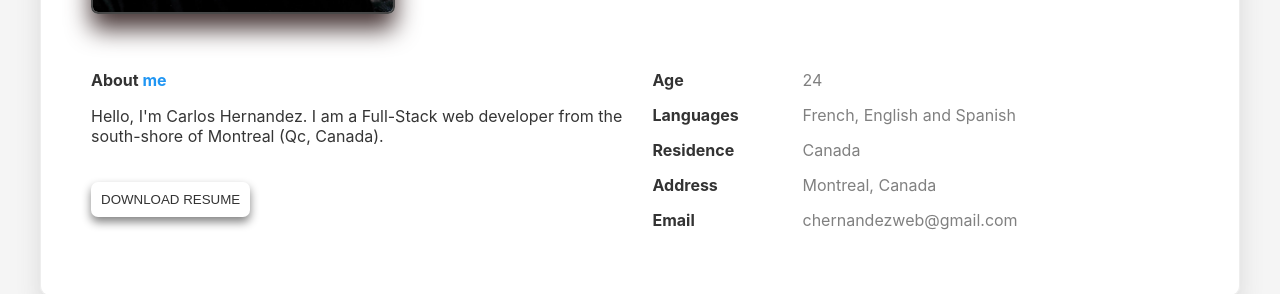
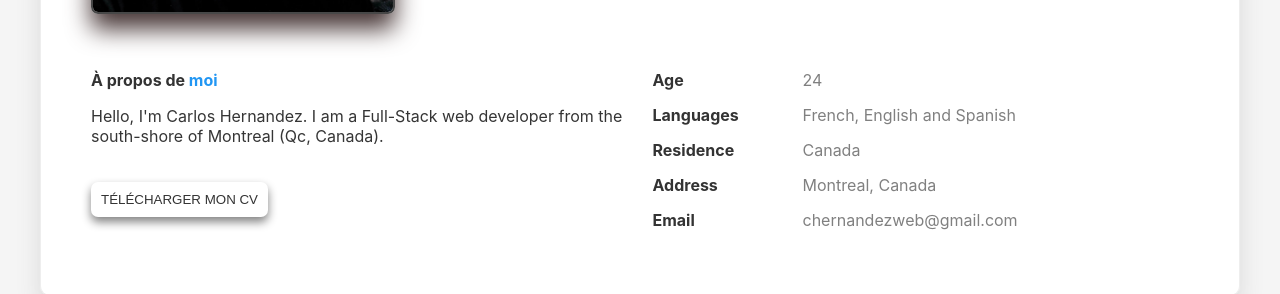
Before and after one commit to chernandezweb/portfolio-2022, a React (Create React App) app: page / in a window 1280 px wide. Shown: the part 481-775 px from the top of the page. Built offline with nearby package versions, Linux system fonts and the light colour scheme.

Commit message:
update some text translations

```diff
--- a/src/i18n.js
+++ b/src/i18n.js
@@ -8,11 +8,19 @@ const resources = {
     en: {
         translation: {
             "home-page-full-stack-dev": "Full-Stack Developer",
+            "home-page-about-me-label-1": "About",
+            "home-page-about-me-label-2": "me",
+            "home-page-about-me-text": "Hello, I'm Carlos Hernandez. I am a Full-Stack web developer from the south-shore of Montreal (Qc, Canada).",
+            "home-page-download-resume": "DOWNLOAD RESUME",
         }
     },
     fr: {
         translation: {
             "home-page-full-stack-dev": "Développeur Full-Stack",
+            "home-page-about-me-label-1": "À propos de",
+            "home-page-about-me-label-2": "moi",
+            "home-page-about-me-text": "Hello, I'm Carlos Hernandez. I am a Full-Stack web developer from the south-shore of Montreal (Qc, Canada).",
+            "home-page-download-resume": "TÉLÉCHARGER MON CV",
         }
     }
 };
--- a/src/pages/Home/Home.js
+++ b/src/pages/Home/Home.js
@@ -43,9 +43,9 @@ const Home = props => {
             </div>
             <div className="bottom-section">
                 <div className="about-me-side">
-                    <p className="about-me-title">About <span>me</span></p>
-                    <p className="about-me-text">Hello, I'm Carlos Hernandez. I am a Full-Stack web developer from the south-shore of Montreal (Qc, Canada). </p>
-                    <button className="resume-btn">DOWNLOAD RESUME</button>
+                    <p className="about-me-title">{t('home-page-about-me-label-1')} <span>{t('home-page-about-me-label-2')}</span></p>
+                    <p className="about-me-text">{t('home-page-about-me-text')}</p>
+                    <button className="resume-btn">{t('home-page-download-resume')}</button>
                 </div>
                 <div className="infos-side">
                     <div>
```
